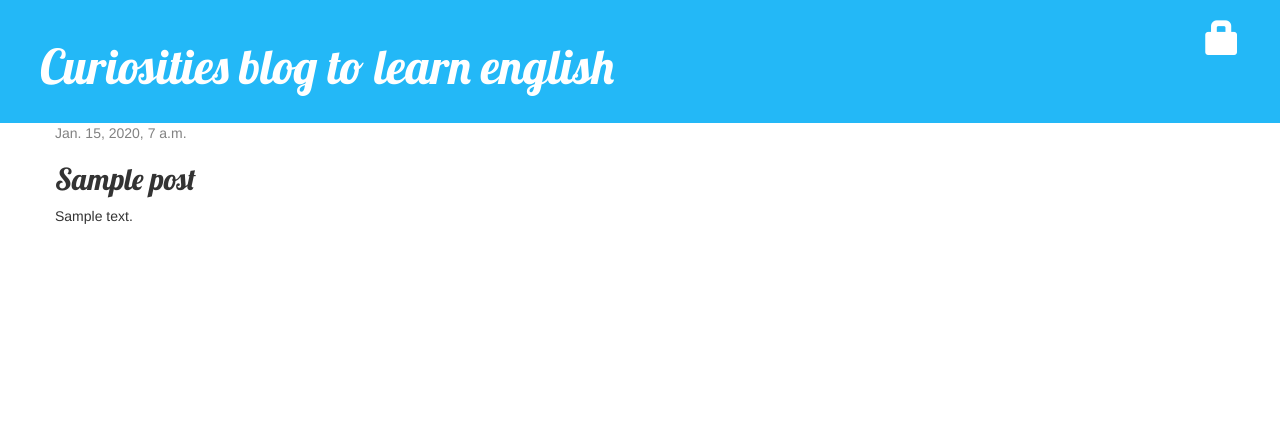
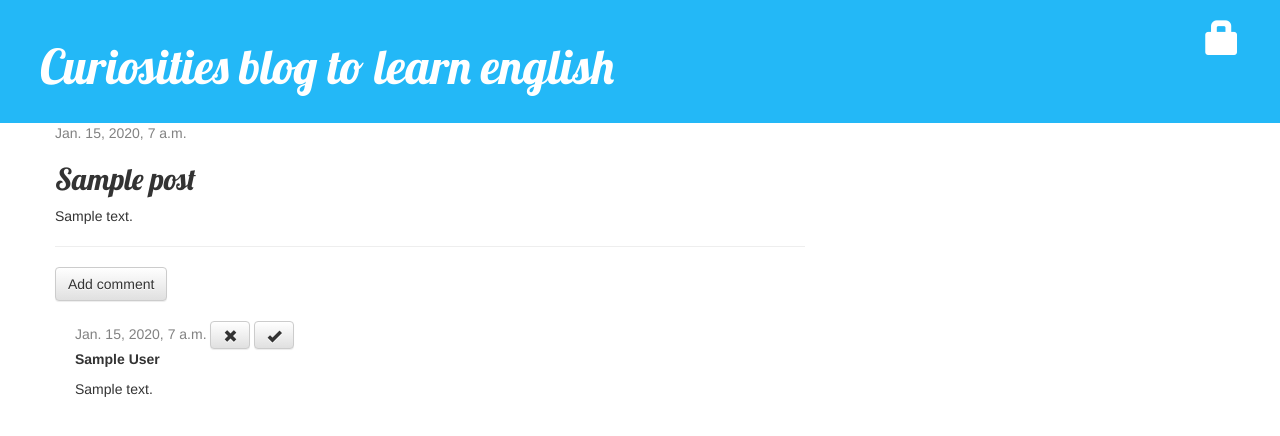
Before and after one commit to claudia-duda/my-first-blog, a Django app: page /post/1/ in a window 1280 px wide. Shown: the top 436 px of the page. Run offline with Django 3.2, Linux system fonts and the light colour scheme; tables that the repository leaves empty hold one stand-in row (values such as "Sample post"); some libraries are stand-ins or nearby versions.

Commit message:
comments to blog

```diff
--- a/blog/admin.py
+++ b/blog/admin.py
@@ -1,4 +1,7 @@
 from django.contrib import admin
-from .models import Post
+from .models import Post, Comment
+
+from django.contrib import admin
 
 admin.site.register(Post)
+admin.site.register(Comment)
--- a/blog/models.py
+++ b/blog/models.py
@@ -17,3 +17,20 @@ class Post(models.Model): #model object
 
     def __str__(self):#methoud return title
         return self.title
+
+    def approved_comments(self):
+        return self.comments.filter(approved_comment=True)
+
+class Comment(models.Model):
+    post = models.ForeignKey('blog.Post', on_delete=models.CASCADE, related_name='comments')
+    author = models.CharField(max_length=200)
+    text = models.TextField()
+    created_date = models.DateTimeField(default=timezone.now)
+    approved_comment = models.BooleanField(default=False)
+
+    def approve(self):
+        self.approved_comment = True
+        self.save()
+
+    def __str__(self):
+        return self.text
--- a/blog/static/css/blog.css
+++ b/blog/static/css/blog.css
@@ -31,6 +31,9 @@ h1, h2, h3, h4 {
 .postagem {
     margin-bottom: 70px;
 }
+.comment {
+    margin: 20px 0px 20px 20px;
+}
 
 .top-menu, .top-menu:hover, .top-menu:visited {
     color: #ffffff;
--- a/blog/templates/blog/base.html
+++ b/blog/templates/blog/base.html
@@ -27,6 +27,7 @@
             <div class="row">
                 <div class="col-md-8">
                     {% block content %}
+
                     {% endblock %}
                 </div>
             </div>
--- a/blog/templates/blog/post_detail.html
+++ b/blog/templates/blog/post_detail.html
@@ -16,4 +16,28 @@
         <h2>{{ post.title }}</h2>
         <p>{{ post.text|linebreaksbr }}</p>
     </div>
+  <hr>
+  <a class="btn btn-default" href="{% url 'add_comment_to_post' pk=post.pk %}">Add comment</a>
+
+    {% for comment in post.comments.all %}
+
+        {% if user.is_authenticated or comment.approved_comment %}
+            <div class="comment">
+                <div class="date">{{ comment.created_date }}
+
+                {% if not comment.aproved_comment %}
+
+                <a class="btn btn-default" href="{% url 'comment_remove' pk=comment.pk %}"><span class="glyphicon glyphicon-remove"></span></a>
+                <a class="btn btn-default" href="{% url 'comment_approve' pk=comment.pk %}"><span class="glyphicon glyphicon-ok"></span></a>
+                {% endif %}
+
+                </div>
+                <strong>{{ comment.author }}</strong>
+                <p>{{ comment.text|linebreaks }}</p>
+            </div>
+        {% endif %}
+
+    {% empty %}
+        <p>No comments here yet :(</p>
+    {% endfor %}
 {% endblock %}
--- a/blog/urls.py
+++ b/blog/urls.py
@@ -9,4 +9,7 @@ urlpatterns = [
     path('drafts/', views.post_draft_list, name='post_draft_list'),
     path('post/<pk>/publish/', views.post_publish, name='post_publish'),
     path('post/<pk>/delete/', views.post_delete, name='post_delete'),
+    path('post/<int:pk>/comment/', views.add_comment_to_post, name='add_comment_to_post'),
+    path('comment/<int:pk>/approve/', views.comment_approve, name='comment_approve'),
+    path('comment/<int:pk>/remove/', views.comment_remove, name='comment_remove'),
 ]
--- a/blog/views.py
+++ b/blog/views.py
@@ -3,8 +3,8 @@ from django.contrib.auth.decorators import login_required
 from django.shortcuts import redirect
 from django.shortcuts import render
 from django.utils import timezone
-from .models import Post
-from .forms import PostForm
+from .models import Post, Comment
+from .forms import PostForm, CommentForm
 # Create your views here.
 def post_list(request):
     posts = Post.objects.filter(published_date__lte= timezone.now()).order_by('published_date')
@@ -62,3 +62,28 @@ def post_delete(request,pk):
     post= get_object_or_404(Post, pk=pk)
     post.delete()
     return redirect('post_list')
+
+def add_comment_to_post(request, pk):
+    post = get_object_or_404(Post, pk=pk)
+    if request.method == "POST":
+        form = CommentForm(request.POST)
+        if form.is_valid():
+            comment = form.save(commit=False)
+            comment.post = post
+            comment.save()
+            return redirect('post_detail', pk=post.pk)
+    else:
+        form = CommentForm()
+    return render(request, 'blog/add_comment_to_post.html', {'form': form})
+
+@login_required
+def comment_approve(request,pk):
+    comment=get_object_or_404(Comment, pk=pk)
+    comment.approve()
+    return redirect('post_detail', pk= comment.post.pk)
+
+@login_required
+def comment_remove(request, pk):
+    comment=get_object_or_404(Comment, pk=pk)
+    comment.delete()
+    return redirect('post_detail', pk= comment.post.pk)
```
Also changed, not shown: blog/forms.py (+7 -1 lines), blog/templates/blog/add_comment_to_post.html (added, +9 -0 lines), blog/templates/blog/post_list.html (+12 -10 lines), blog/migrations/0002_comment.py (added).
